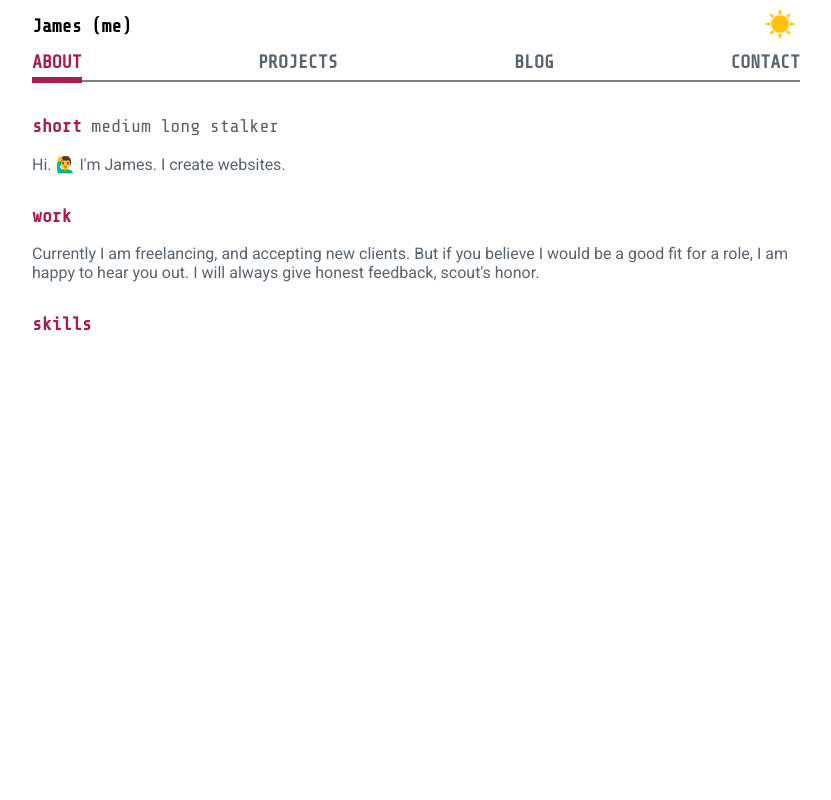
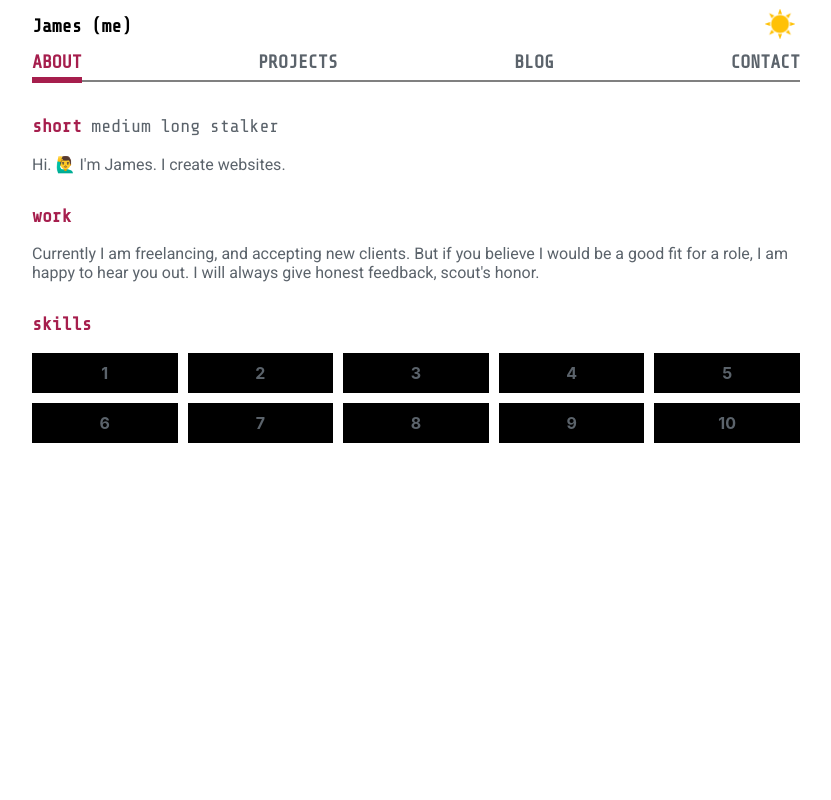
Before and after one commit to jamesncox/portfolio-v2, a React (Create React App) app: page / in a window 1280 px wide. Shown: the top 800 px of the page, without its empty margins (224-1055 px from the left). Built offline with nearby package versions, Linux system fonts and the light colour scheme.

Commit message:
Create .skills-grid and .skills, .include in Skills.js

```diff
--- a/src/components/about/Skills.js
+++ b/src/components/about/Skills.js
@@ -4,7 +4,20 @@ export default function Skills() {
 
     return (
         <>
-            <p className="section-title" style={{height: "800px"}} >skills</p>
+            <p className="section-title">skills</p>
+            <div className="skill-grid">
+                <div className="skills">1</div>
+                <div className="skills">2</div>
+                <div className="skills">3</div>
+                <div className="skills">4</div>
+                <div className="skills">5</div>
+                <div className="skills">6</div>
+                <div className="skills">7</div>
+                <div className="skills">8</div>
+                <div className="skills">9</div>
+                <div className="skills">10</div>
+                <div style={{height: "800px"}}></div>
+            </div>
         </>
     )
 }
--- a/src/stylesheets/App.css
+++ b/src/stylesheets/App.css
@@ -168,14 +168,6 @@ body.dark {
     margin-top: 2rem;
 }
 
-/* .gif-wrapper {
-    display: flex;
-    justify-content: center;
-    width: 100%;
-    height: 100%;
-    margin-top: 2rem;
-} */
-
 .image {
     margin-bottom: 1rem;
     width: 50%;
@@ -197,3 +189,22 @@ body.dark {
     transition: var(--theme-transition);
     z-index: -1;
 }
+
+/* skills grid */
+
+.skill-grid {
+    display: grid;
+    grid-template-columns: 1fr 1fr 1fr 1fr 1fr;
+    grid-gap: 10px;
+}
+
+.skills {
+    display: flex;
+    flex-direction: column;
+    justify-content: center;
+    align-items: center;
+    color: var(--menu-color);
+    font-weight: var(--font-weight);
+    background-color: var(--name-color);
+    height: 40px;
+}
```
